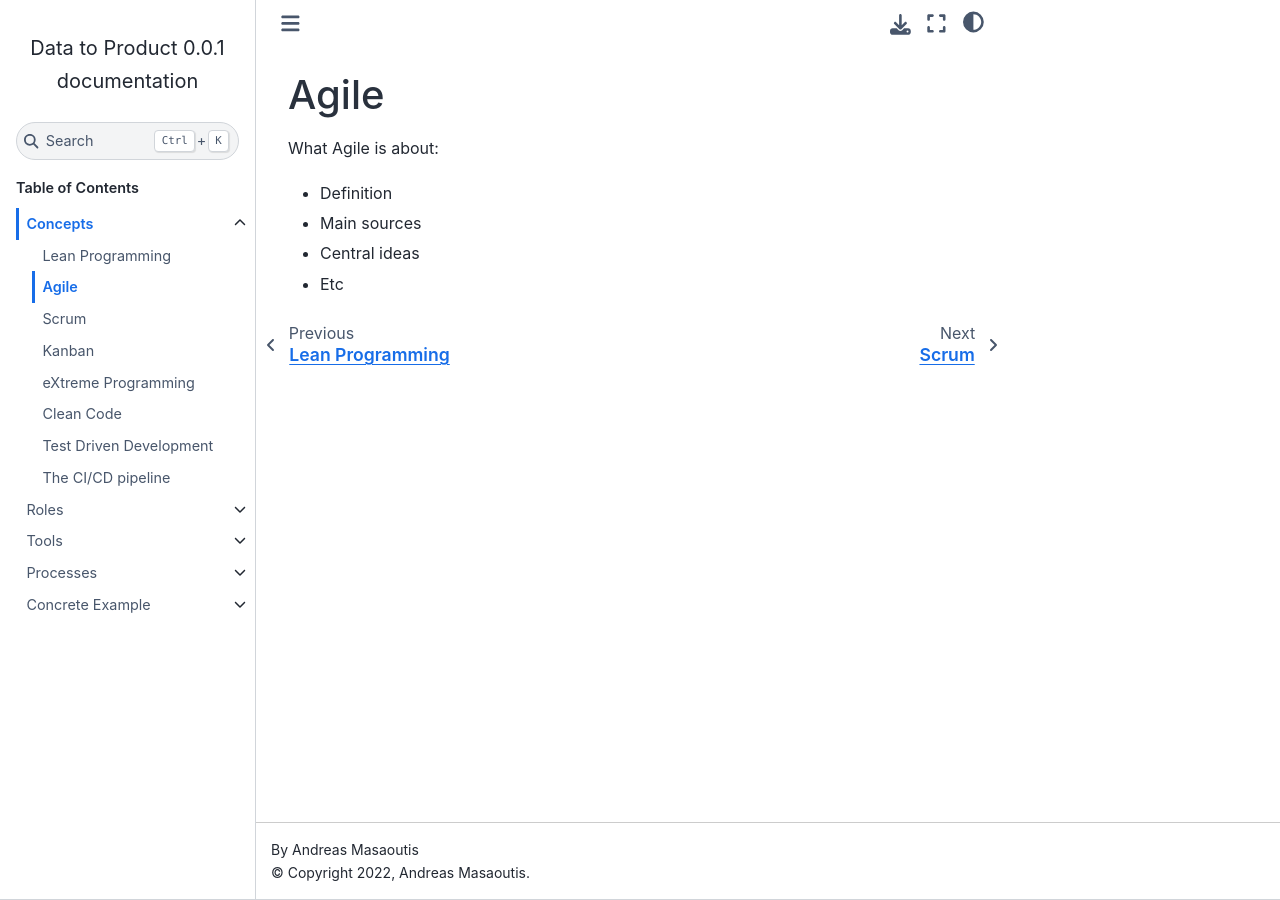
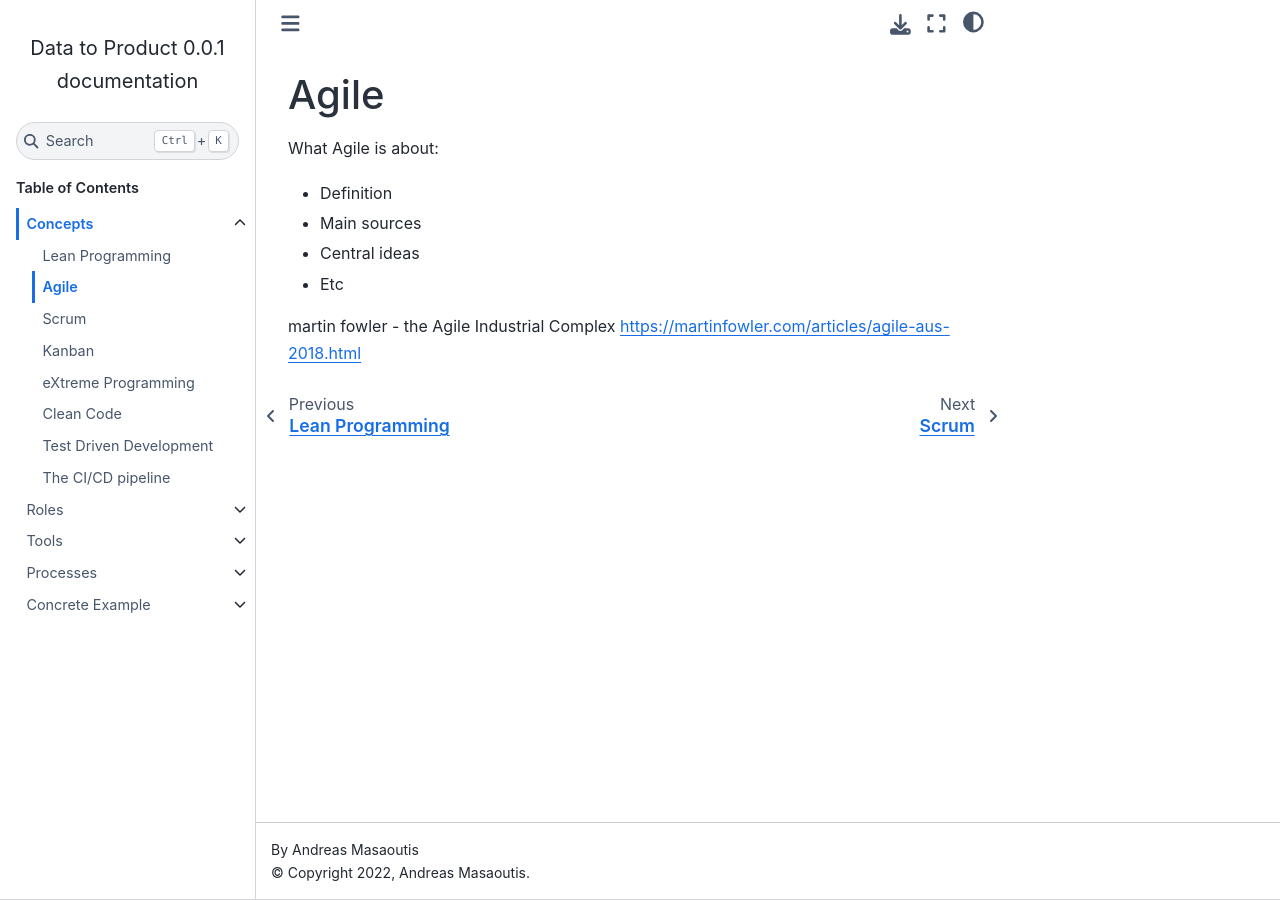
Before and after one commit to andreas-masaoutis/data_to_product_book, a Sphinx documentation site: the page built from source/_files/B3_agile.rst, in a window 1280 px wide. Built offline with Sphinx 7.4.7 and the Sphinx Book theme 1.1.4, drawn with Linux system fonts in a browser that asks for light colours; pages that are not in the unit, such as notebooks, are missing from menus.

Commit message:
Fowler's comment on the Agile Industrial Complex

```diff
--- a/source/_files/B3_agile.rst
+++ b/source/_files/B3_agile.rst
@@ -8,3 +8,5 @@ What Agile is about:
 - Main sources
 - Central ideas
 - Etc
+
+martin fowler - the Agile Industrial Complex https://martinfowler.com/articles/agile-aus-2018.html
```
